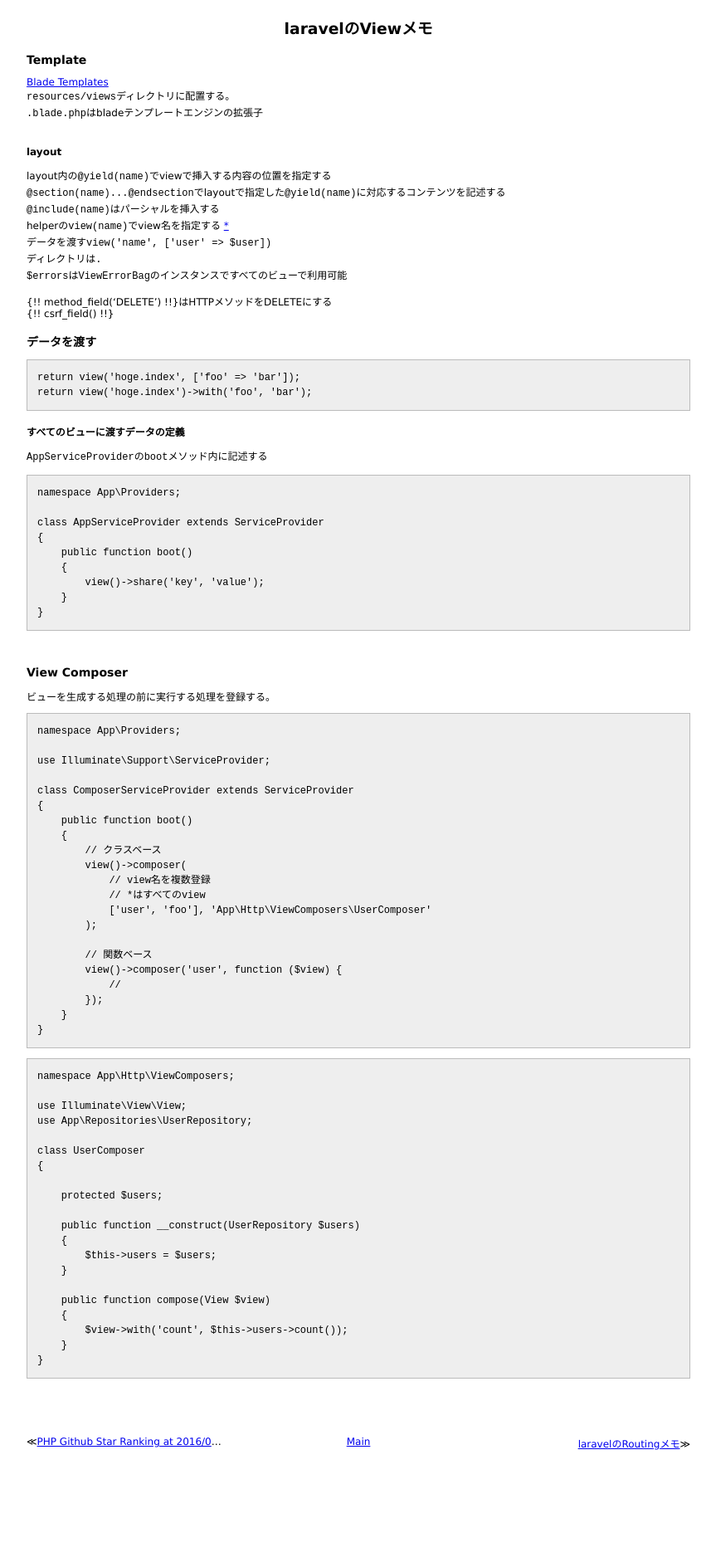
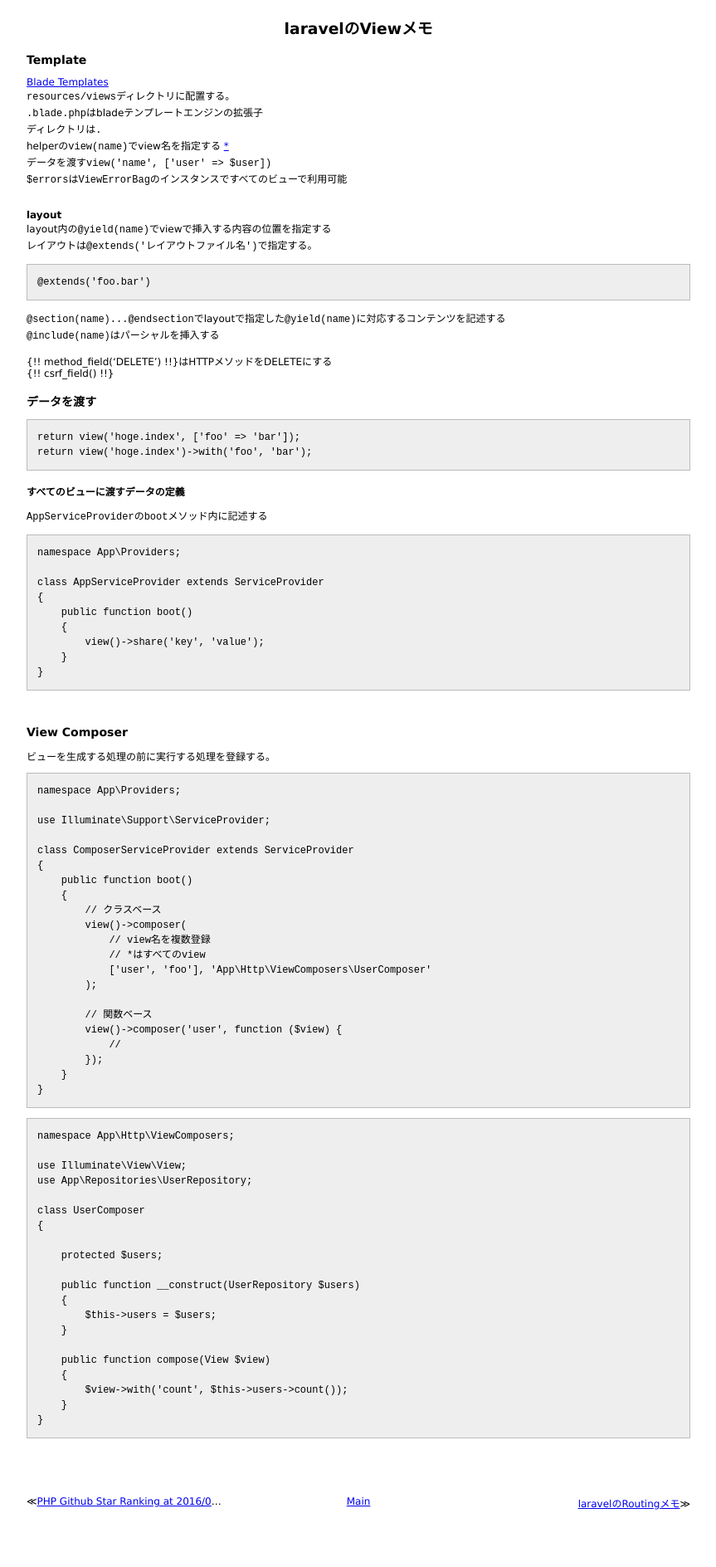
Before and after one commit to 38elements/38elements.github.com, a Jekyll site: the page built from _posts/2016-05-06-laravel-view.md, in a window 1280 px wide. Shown: the whole page at 83% size, without its empty margins (208-1071 px from the left). Built offline with Jekyll 4.4.1, drawn with Linux system fonts in a browser that asks for light colours; before the commit the page ends 1816 px from its top, so only the background shows below that.

Commit message:
Update 2016-05-06-laravel-view.md

````diff
--- a/_posts/2016-05-06-laravel-view.md
+++ b/_posts/2016-05-06-laravel-view.md
@@ -6,15 +6,23 @@ title: laravelのViewメモ
 [Blade Templates](https://laravel.com/docs/5.2/blade)
 `resources/views`ディレクトリに配置する。
 `.blade.php`はbladeテンプレートエンジンの拡張子
+ディレクトリは`.`
+helperの`view(name)`でview名を指定する [*](https://laravel.com/docs/5.2/views)
+データを渡す`view('name', ['user' => $user])`
+`$errors`は`ViewErrorBag`のインスタンスですべてのビューで利用可能
 <br>
-#### layout
+
+**layout**
 layout内の`@yield(name)`でviewで挿入する内容の位置を指定する
+レイアウトは`@extends('レイアウトファイル名')`で指定する。
+
+```
+@extends('foo.bar')
+```
+
 `@section(name)...@endsection`でlayoutで指定した`@yield(name)`に対応するコンテンツを記述する
 `@include(name)`はパーシャルを挿入する
-helperの`view(name)`でview名を指定する [*](https://laravel.com/docs/5.2/views)
-データを渡す`view('name', ['user' => $user])`
-ディレクトリは`.`
-`$errors`は`ViewErrorBag`のインスタンスですべてのビューで利用可能
+
 
 {\!\! method_field('DELETE') \!\!}はHTTPメソッドをDELETEにする
 {\!\! csrf_field() \!\!}
````
